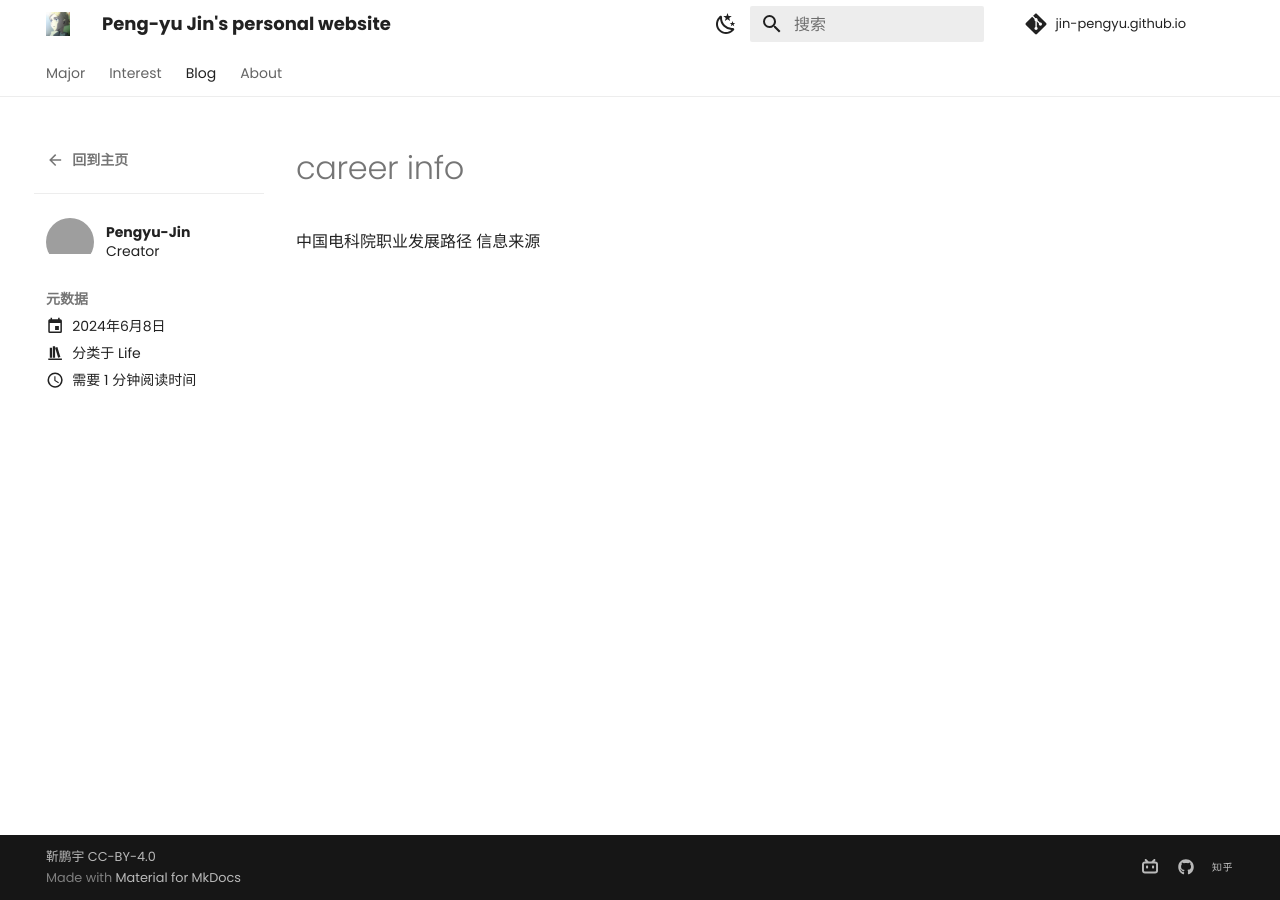
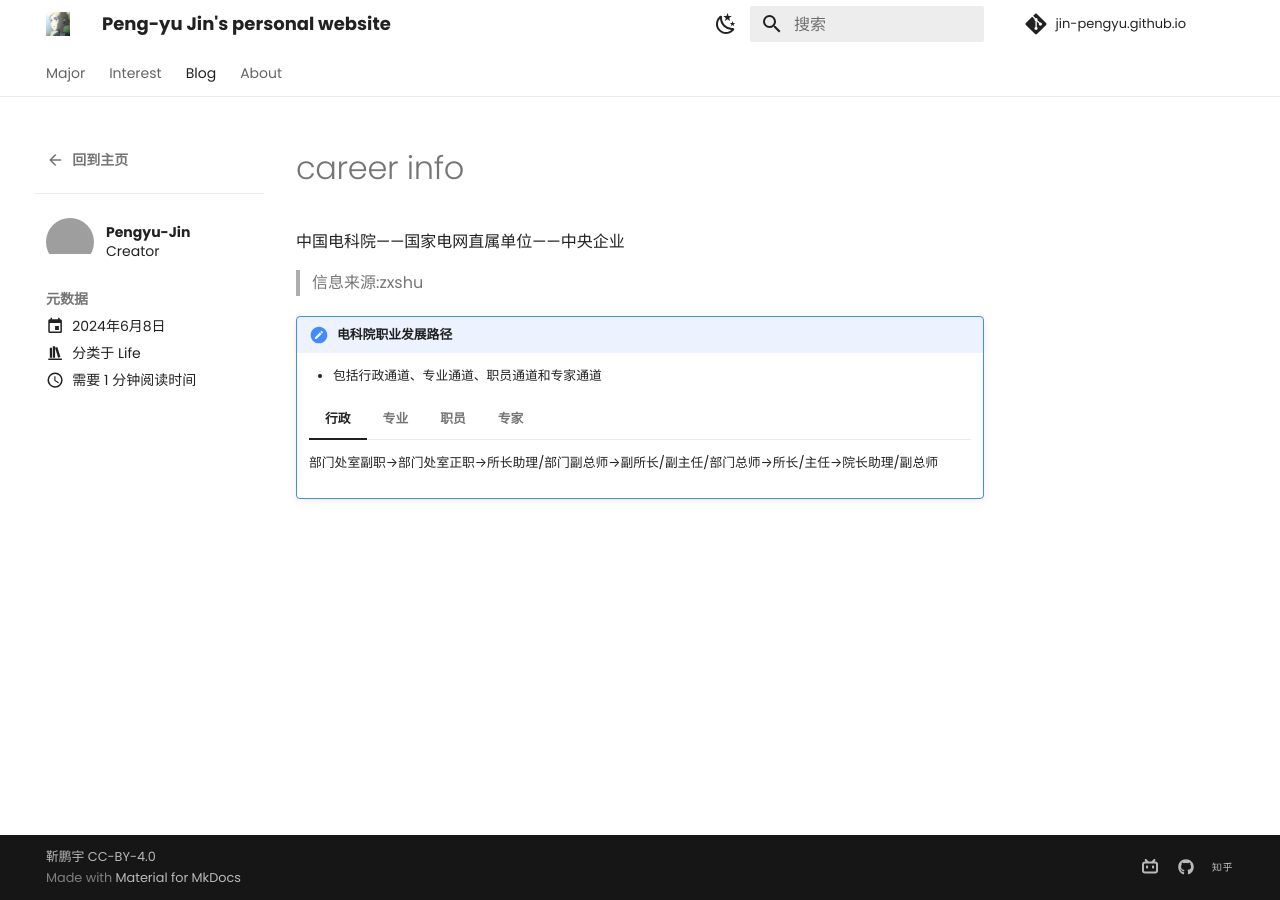
Before and after one commit to Pengyu-Jin/Pengyu-Jin.github.io, an MkDocs documentation site: the page built from docs/blog/posts/career.md, in a window 1280 px wide. Built offline with MkDocs 1.6.1 and Material for MkDocs 9.7.7, drawn with Linux system fonts in a browser that asks for light colours; comment, search, counter and statistics services are not loaded; grey boxes are pictures that could not be loaded.

Commit message:
post20240609

```diff
--- a/docs/blog/posts/career.md
+++ b/docs/blog/posts/career.md
@@ -7,5 +7,32 @@ categories:
   - Life
 ---
 
-中国电科院职业发展路径
-信息来源
+中国电科院——国家电网直属单位——中央企业
+>信息来源:zxshu
+
+
+
+
+!!! note "电科院职业发展路径"
+
+    - 包括行政通道、专业通道、职员通道和专家通道
+
+    === "行政"
+
+        部门处室副职→部门处室正职→所长助理/部门副总师→副所长/副主任/部门总师→所长/主任→院长助理/副总师
+
+    === "专业"
+
+        专业管理：七级管理师→……→一级管理师→特级管理师
+
+        工程技术：九级工程师→……→一级工程师→特级工程师
+
+        专业技能：六级作业师→……→一级作业师→特级作业师
+
+    === "职员"
+
+        五级职员→……→二级职员→一级职员
+
+    === "专家"
+
+        优秀技术专家（专业方向技术骨干）→高级技术专家（专业方向技术带头人）→首席技术专家（技术领域学术带头人）
```
Also changed, not shown: docs/major/research/research.md (+0 -4 lines).
